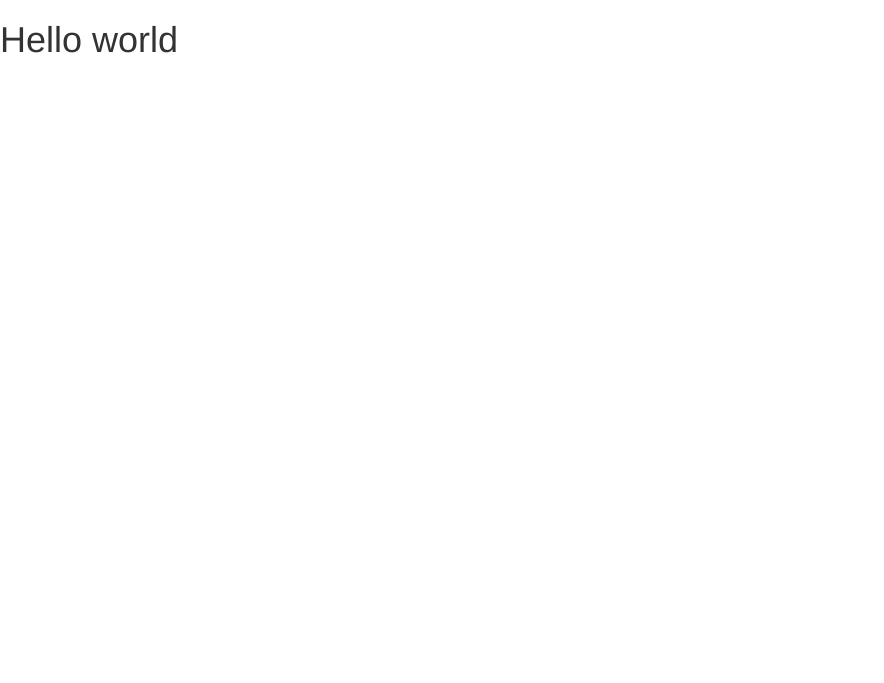
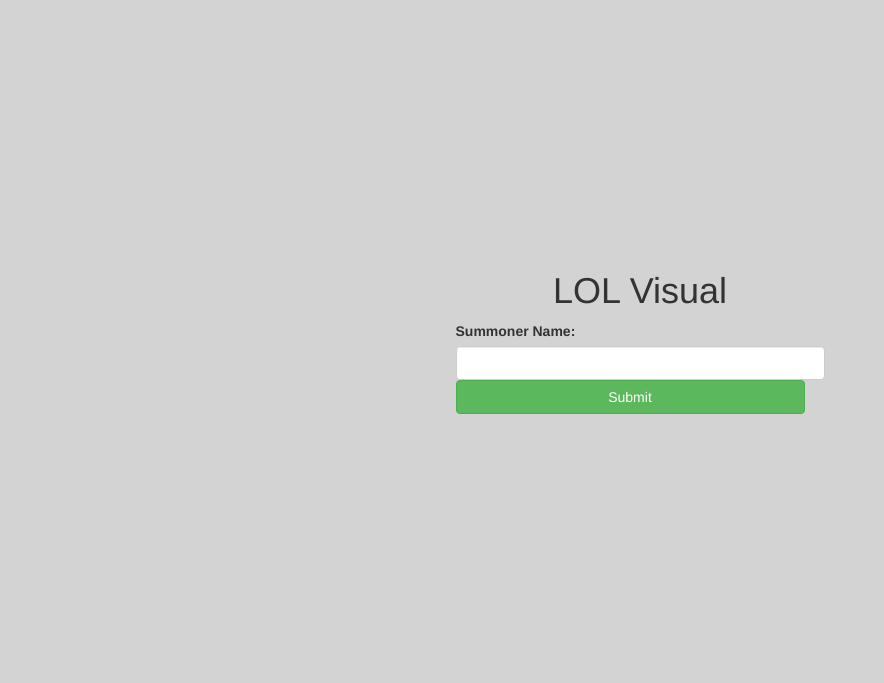
Before and after one commit to myztajay/lol-visual, a website: page src/index.html in a window 1280 px wide. Shown: the whole page, without its empty margins (0-884 px from the left). Drawn offline with nearby package versions, Linux system fonts and the light colour scheme.

Commit message:
Styled basic landing page

```diff
--- a/server.js
+++ b/server.js
@@ -1,9 +1,7 @@
 const express =  require('express');
 const app = express();
 
-
-
-
+app.use(express.static(__dirname + '/src'))
 app
   .get('/',(req,res)=>{
     res.sendfile(__dirname + '/src/index.html');
--- a/src/index.html
+++ b/src/index.html
@@ -4,13 +4,28 @@
     <meta charset="utf-8">
     <title>LOL VISUAL</title>
     <link rel="stylesheet" href="https://maxcdn.bootstrapcdn.com/bootstrap/3.3.7/css/bootstrap.min.css" integrity="sha384-BVYiiSIFeK1dGmJRAkycuHAHRg32OmUcww7on3RYdg4Va+PmSTsz/K68vbdEjh4u" crossorigin="anonymous">
+    <link rel="stylesheet" href="/style.css" >
   </head>
   <body>
-    <h1>Hello world</h1>
+  <div class='mainContainer'>
+    <div class="heroContainer">
+      <h1>LOL Visual</h1>
 
+
+
+
+      <div class="form-group">
+        <label for="usr">Summoner Name:</label>
+        <input type="text" size='40' class="form-control" id="usr">
+        <button class=" btn btn-success full" type="submit" name="button">Submit</button>
+      </div>
+    </div>
+
+  </div>
     <script
-  src="https://code.jquery.com/jquery-3.2.1.min.js"
-  integrity="sha256-hwg4gsxgFZhOsEEamdOYGBf13FyQuiTwlAQgxVSNgt4="
-  crossorigin="anonymous"></script>
+      src="https://code.jquery.com/jquery-3.2.1.min.js"
+      integrity="sha256-hwg4gsxgFZhOsEEamdOYGBf13FyQuiTwlAQgxVSNgt4="
+      crossorigin="anonymous">
+    </script>
   </body>
 </html>
--- /dev/null
+++ b/src/style.css
@@ -0,0 +1,18 @@
+body{
+  height: 100vh;
+  background-color: #d3d3d3;
+}
+.mainContainer{
+  display: flex;
+  justify-content: center;
+  height: 85vh;
+  flex-direction: column;
+}
+.heroContainer{
+  display: flex;
+  align-items: center;
+  flex-direction: column;
+}
+.full{
+  width: 349px;
+}
```
